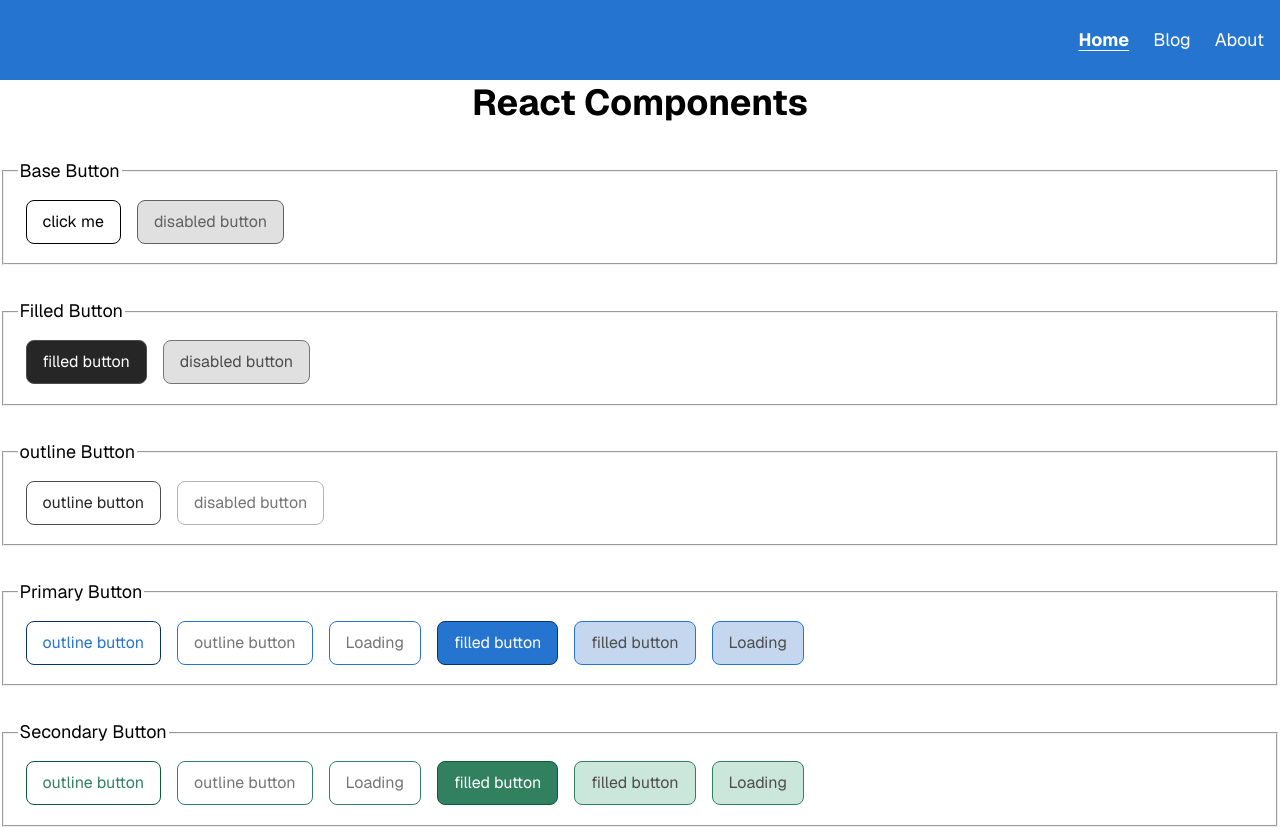
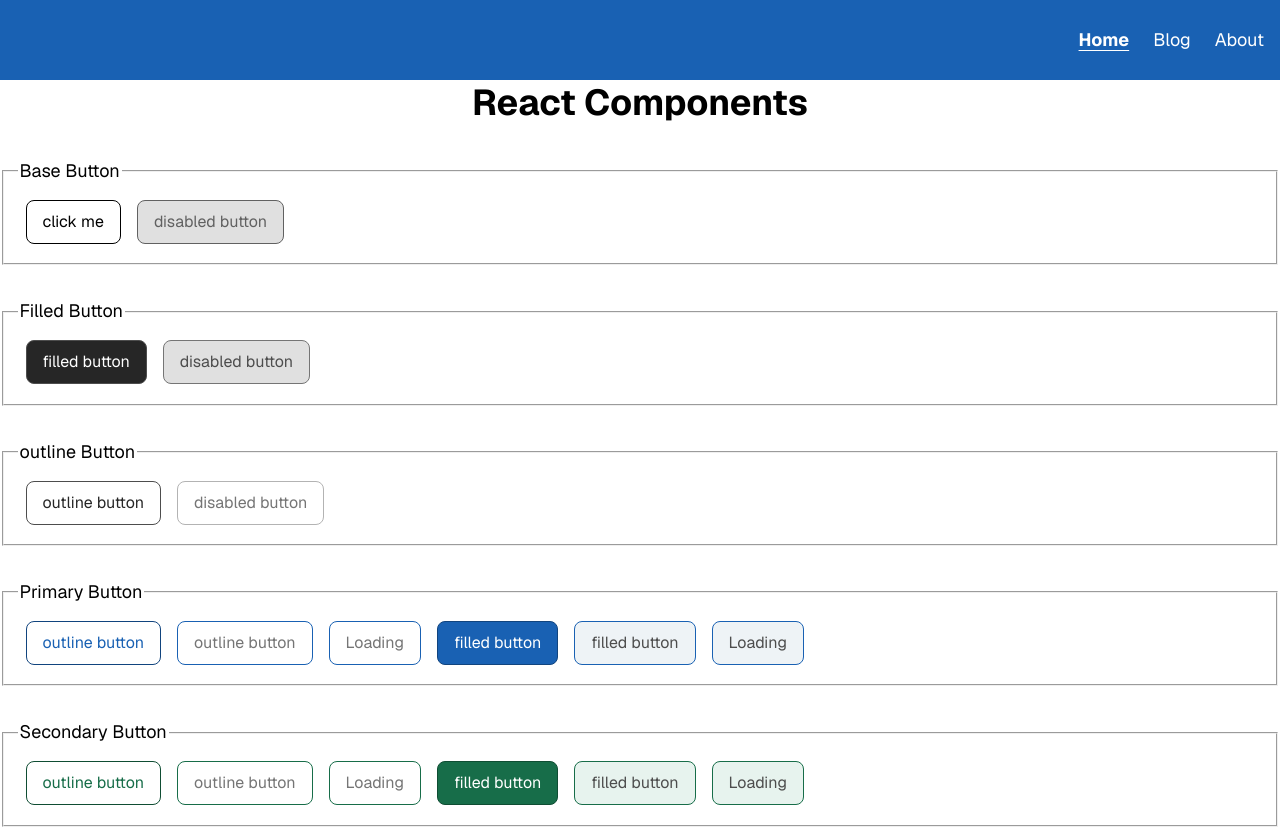
Before and after one commit to codercarl1243/react_components_system, a Next.js app: page / in a window 1280 px wide. Shown: the top 829 px of the page. Built offline with nearby package versions, Linux system fonts and the light colour scheme.

Commit message:
UPDATE colours should meet AA requirements in specific combinations

```diff
--- a/app/styles/tokens/colors.css
+++ b/app/styles/tokens/colors.css
@@ -1,21 +1,27 @@
     :root {
+        /*
+            100 + neutral-600/700/800
+            200 + neutral-500/600/700/800
+            400 + neutral-100/200
+            600 + neutral-100/200/300
+        */
         /* Primary (Blue) */
-        --color-primary-100: hsl(212, 55%, 85%);
-        --color-primary-200: hsl(212, 61%, 61%);
-        --color-primary-400: hsl(212, 70%, 48%);
-        --color-primary-600: hsl(212, 85%, 22%);
+        --color-primary-100: hsl(203, 31%, 95%);
+        --color-primary-200: hsl(211, 38%, 88%);
+        --color-primary-400: hsl(212, 75%, 40%);
+        --color-primary-600: hsl(212, 76%, 28%);
 
         /* Secondary (Green) */
-        --color-secondary-100: hsl(154, 35%, 85%);
-        --color-secondary-200: hsl(154, 30%, 55%);
-        --color-secondary-400: hsl(155, 45%, 35%);
-        --color-secondary-600: hsl(154, 80%, 20%);
+        --color-secondary-100: hsl(155, 33%, 93%);
+        --color-secondary-200: hsl(153, 29%, 84%);
+        --color-secondary-400: hsl(155, 65%, 26%);
+        --color-secondary-600: hsl(155, 67%, 18%);
 
         /* Accent (Pink) */
-        --color-accent-100: hsl(314, 25%, 85%);
-        --color-accent-200: hsl(314, 30%, 55%);
-        --color-accent-400: hsl(314, 80%, 47%);
-        --color-accent-600: hsl(314, 80%, 24%);
+        --color-accent-100: hsl(327, 22%, 90%);
+        --color-accent-200: hsl(316, 25%, 88%);
+        --color-accent-400: hsl(314, 71%, 41%);
+        --color-accent-600: hsl(314, 71%, 28%);
 
         /* Neutral colors */
         --color-neutral-100: hsl(0, 0%, 100%);
@@ -26,6 +32,7 @@
         --color-neutral-600: hsl(0, 0%, 30%);
         --color-neutral-700: hsl(0, 0%, 24%);
         --color-neutral-800: hsl(0, 0%, 15%);
+        --color-neutral-900: hsl(0, 0%, 0%);
 
         --color-code-dark: hsl(225, 13%, 13%);
         --color-code-light: hsl(214, 13%, 90%);
```
